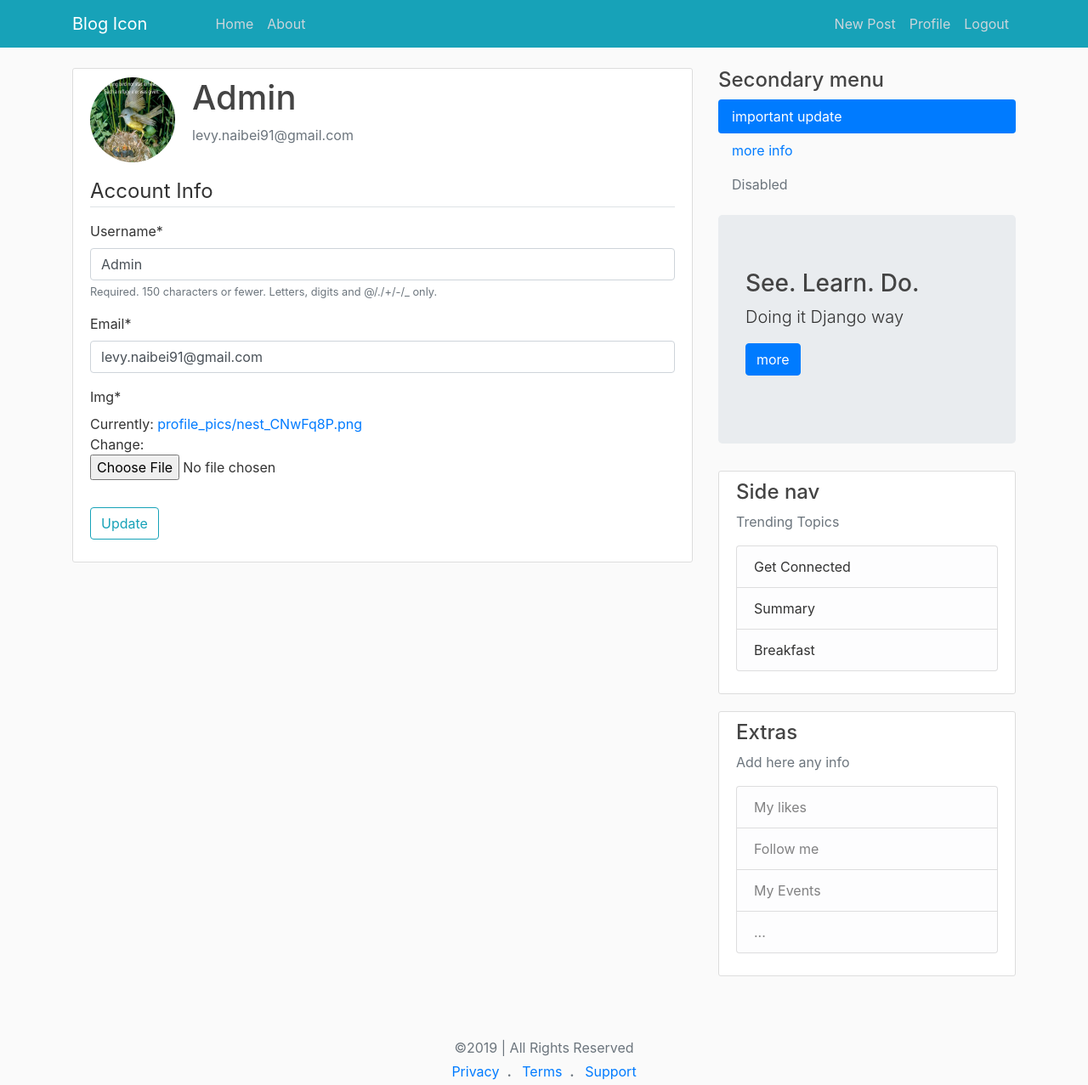
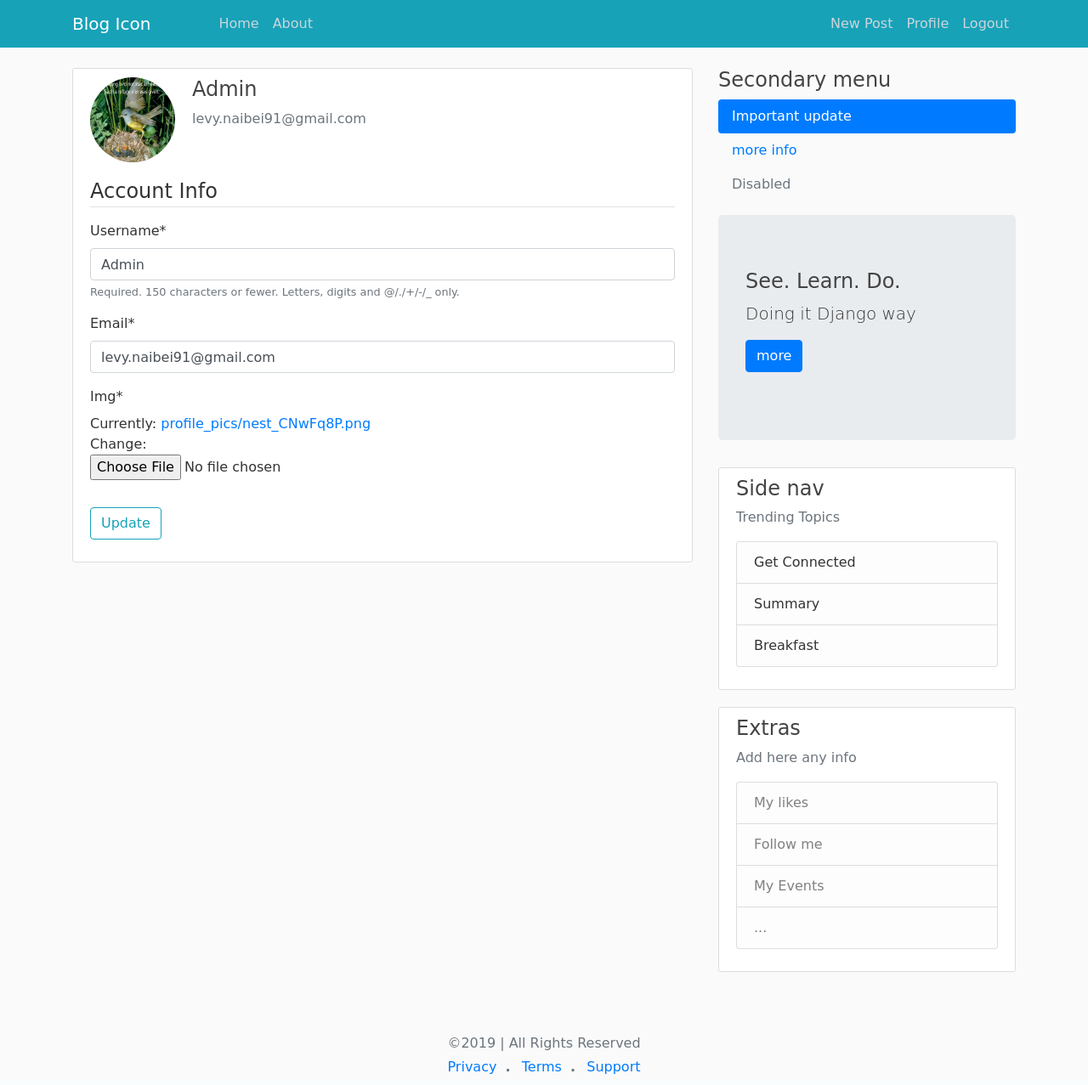
Before and after one commit to Levy-Naibei/django_blog, a Django app: page /profile/ in a window 1280 px wide. Shown: the whole page at 85% size. Run offline with Django 3.2, Linux system fonts and the light colour scheme; a user stored in the database is signed in; data comes from the database, SQL or seed files in the repository; both versions use the stored data as it was after the commit; some libraries are stand-ins or nearby versions.

Commit message:
added screenshot to readme file an changed font-family

```diff
--- a/blog/models.py
+++ b/blog/models.py
@@ -1,6 +1,5 @@
 from django.db import models
 from django.contrib.auth.models import User
-from django.utils import timezone
 from django.urls import reverse
 #from PIL import Image
 
@@ -8,7 +7,7 @@
 	"""docstring for posts table"""
 	title = models.CharField(max_length=80)
 	content = models.TextField()
-	date_posted = models.DateTimeField(default=timezone.now)
+	date_posted = models.DateTimeField(auto_now=True)
 	author = models.ForeignKey(User, on_delete=models.CASCADE)
 
 	def __str__(self):
--- a/blog/static/blog/style.css
+++ b/blog/static/blog/style.css
@@ -2,10 +2,15 @@
   background: #fafafa;
   color: #333333;
   margin-top: 5rem;
+  font-family:'Lucida Casaul', 'Comic Sans MS';
 }
 
-h1, h2, h3, h4, h5, h6 {
+h1, h2, h3, h4, h5 {
   color: #444444;
+}
+
+h6 {
+  color: #00008B;
 }
 
 ul {
@@ -80,5 +85,5 @@
 }
 
 .account-heading {
-  font-size: 2.5rem;
+  font-size: 1.5rem;
 }
--- a/blog/templates/blog/base.html
+++ b/blog/templates/blog/base.html
@@ -66,15 +66,15 @@
       <div class="col-md-4">
         <h4 class="mb-2">Secondary menu</h4>
         <ul class="nav flex-column nav-pills mb-3">
-          <li class="nav-item"><a class="nav-link active" href="#"> important update</a></li>
+          <li class="nav-item"><a class="nav-link active" href="#"> Important update</a></li>
 
-          <li class="nav-item"><a class="nav-link" href="contact.html">more info </a></li>
+          <li class="nav-item"><a class="nav-link" href="#">more info </a></li>
 
           <li class="nav-item"> <a class="nav-link disabled" href="#">Disabled</a></li>
         </ul>
 
         <div class="jumbotron">
-          <h3 class="">See. Learn. Do. </h3>
+          <h4 class="">See. Learn. Do. </h4>
           <p class="lead">Doing it Django way</p>
           <p class="lead">
             <a class="btn btn-primary btn-md" href="#" role ="button">more</a>
--- a/blog/templates/blog/home.html
+++ b/blog/templates/blog/home.html
@@ -8,7 +8,7 @@
       <div class="media-body">
         <div class="article-metadata">
           <a class="mr-2" href="{% url 'user-posts' post.author.username %}">{{ post.author }}</a>
-          <small class="text-muted">{{ post.date_posted|date:"F d, Y" }}</small>
+          <small class="text-muted">{{ post.date_posted }}</small>
         </div>
         <h6><a class="article-title" href="{% url 'post-detail' post.id %}">{{ post.title }}</a></h6>
         <p class="article-content">{{ post.content }}</p>
--- a/blog/templates/blog/post_confirm_delete.html
+++ b/blog/templates/blog/post_confirm_delete.html
@@ -8,9 +8,9 @@
                 <h6>Are you sure you want to delete "{{object.title}}"?</h6>
             </fieldset>
             <div class="form-group">
-                <a class="btn btn-outline-secondary mr-3" href="{% url 'post-detail' object.id %}"> Cancel </a>
+                <a class="btn btn-outline-secondary btn-sm mr-3" href="{% url 'post-detail' object.id %}"> Cancel </a>
 
-                <button class="btn btn-outline-danger ml-5" type="submit">
+                <button class="btn btn-outline-danger btn-sm ml-5" type="submit">
                     <span class="pl-3 pr-3"> Yes <span>
                 </button>
             </div>
--- a/blog/templates/blog/post_detail.html
+++ b/blog/templates/blog/post_detail.html
@@ -6,7 +6,7 @@
     <div class="media-body">
       <div class="article-metadata">
         <a class="mr-2" href="{% url 'user-posts' object.author.username %}">{{ object.author }}</a>
-        <small class="text-muted">{{ object.date_posted|date:"F d, Y" }}</small>
+        <small class="text-muted">{{ object.date_posted }}</small>
       </div>
       <h6 class="article-title">{{ object.title }}</h6>
       <p class="article-content">{{ object.content }}</p>
--- a/blog/templates/blog/user_posts.html
+++ b/blog/templates/blog/user_posts.html
@@ -2,14 +2,14 @@
 {% block content %}
 
   <!-- List of each user posts-->
-  <h4 class="mb-2">Posts by {{view.kwargs.username}}({{page_obj.paginator.count}})</h4>
+  <h5 class="mb-2">Posts by {{view.kwargs.username}}({{page_obj.paginator.count}})</h5>
 	{% for post in posts %}
     <article class="media content-section">
       <img class="rounded-circle article-img" src="{{post.author.profile.img.url}}">
       <div class="media-body">
         <div class="article-metadata">
           <a class="mr-2" href="{% url 'user-posts' post.author.username %}">{{ post.author }}</a>
-          <small class="text-muted">{{ post.date_posted|date:"F d, Y" }}</small>
+          <small class="text-muted">{{ post.date_posted}}</small>
         </div>
         <h6><a class="article-title" href="{% url 'post-detail' post.id %}">{{ post.title }}</a></h6>
         <p class="article-content">{{ post.content }}</p>
--- a/users/templates/users/profile.html
+++ b/users/templates/users/profile.html
@@ -5,7 +5,7 @@
       <div class="media">
         <img class="rounded-circle account-img" src="{{ user.profile.img.url }}">
         <div class="media-body">
-          <h3 class="account-heading">{{ user.username }}</h3>
+          <h5 class="account-heading">{{ user.username }}</h5>
           <p class="text-secondary">{{ user.email }}</p>
         </div>
       </div>
```
Also changed, not shown: blog/templates/blog/images.html (deleted, +0 -17 lines), README.md, blog/migrations/0010_auto_20190416_1306.py (added), blog/migrations/0011_auto_20190416_1309.py (added), blog/migrations/0012_auto_20190416_1317.py (added), blog/views.py (line endings or trailing spaces), db.sqlite3.
